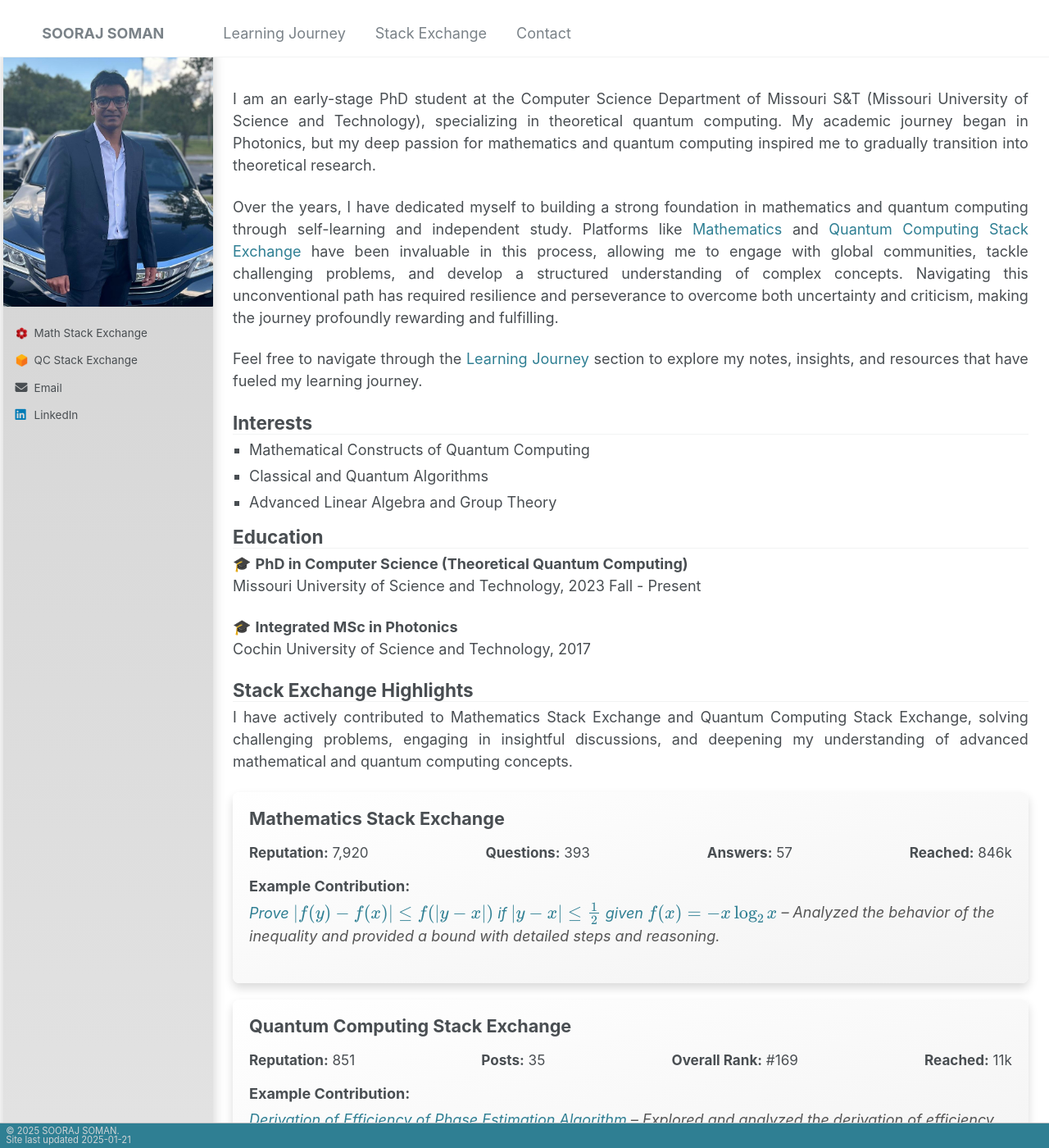
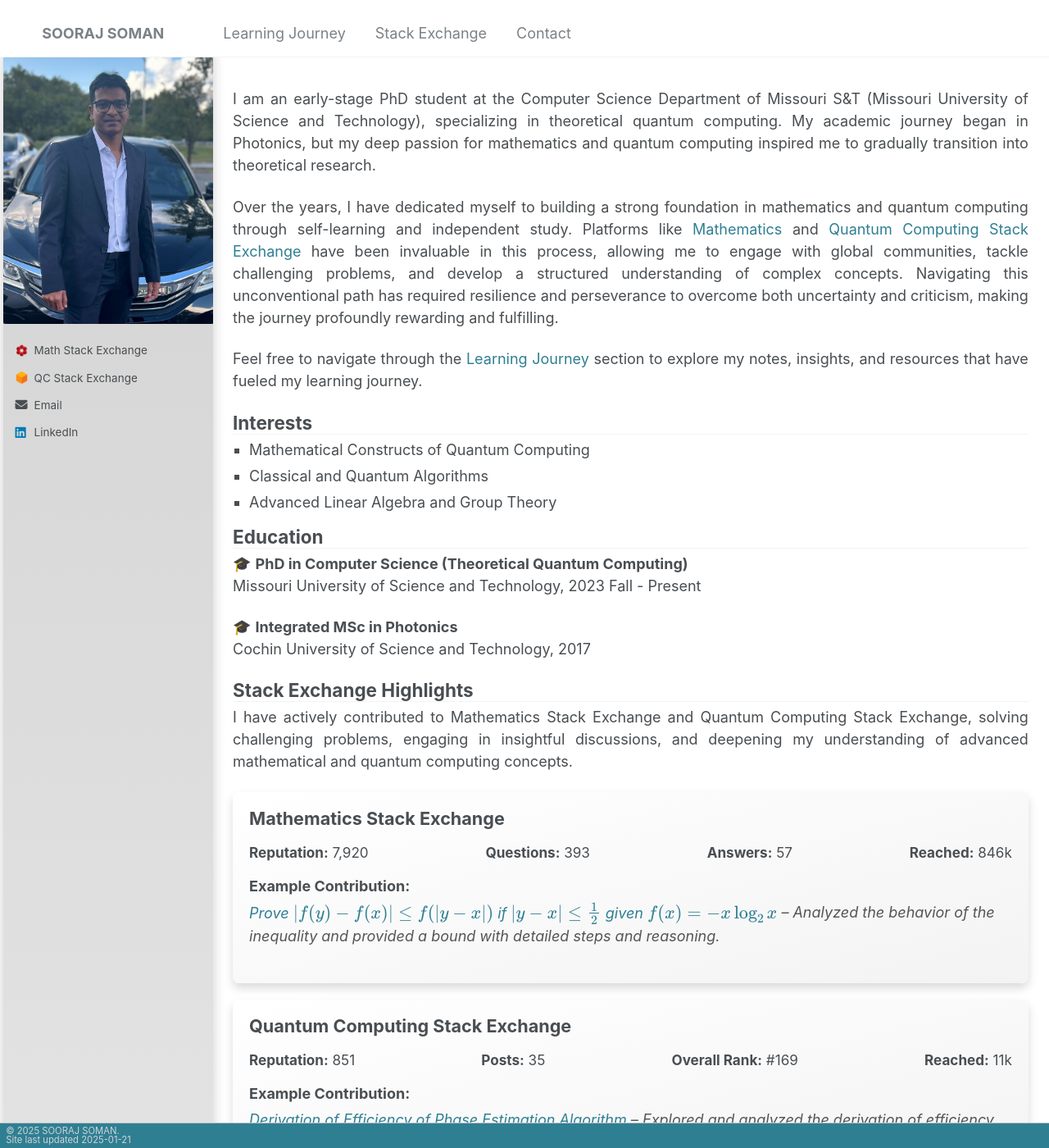
Before and after one commit to soorajss1729/soorajss1729.github.io, a Jekyll site: the page built from _pages/about.md, in a window 1280 px wide and 1400 px high. Shown: the whole window at 82% size. Built offline with Jekyll 4.4.1, drawn with Linux system fonts in a browser that asks for light colours.

Commit message:
sidebar-3:4

```diff
--- a/_sass/_sidebar.scss
+++ b/_sass/_sidebar.scss
@@ -110,7 +110,7 @@
   align-items: center;
   width: 100%;
   height:auto;
-  aspect-ratio: 4 / 5;
+  aspect-ratio: 3 / 4;
   border-radius: 1px;
   margin: 0 auto;
   padding:0;
```
